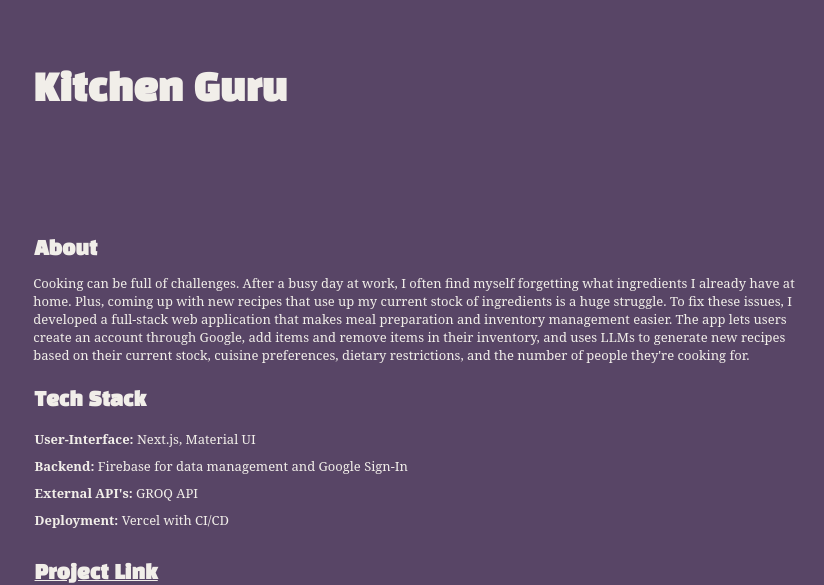
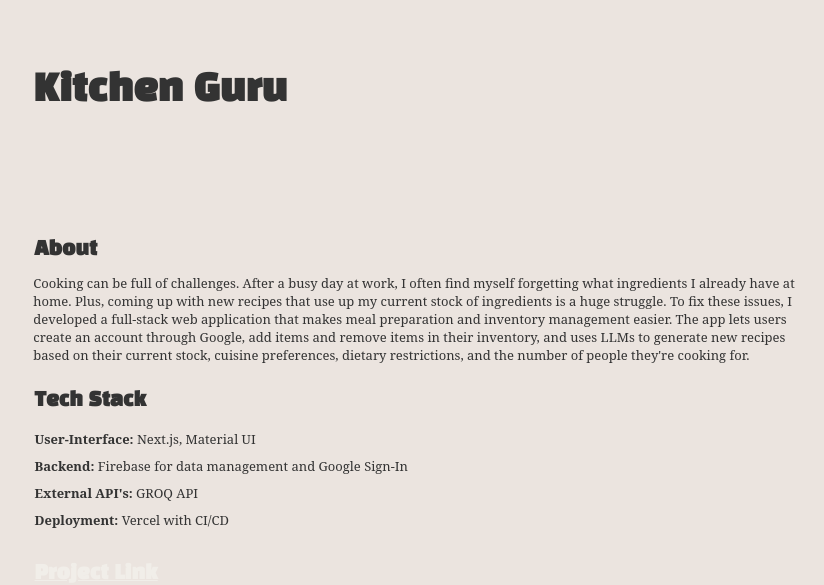
Before and after one commit to aryapatxl/Portfolio, a React (Create React App) app in the folder arya-portfolio/: page /KitchenGuru in a window 1280 px wide. Shown: the top 585 px of the page, without its empty margins (96-920 px from the left). Built offline with nearby package versions, Linux system fonts and the light colour scheme; a web font is replaced by a local one.

Commit message:
changing colors of project pages

```diff
--- a/arya-portfolio/src/pages/CalcPage.js
+++ b/arya-portfolio/src/pages/CalcPage.js
@@ -5,10 +5,10 @@ import CalcImage from "../images/CalcAPI.png"
 
 function CalcPage() {
   return (
-    <div style={{ backgroundColor: '#F3915A', minHeight: '100vh', overflow: 'hidden',color: '#373a44' }} >
+    <div style={{ minHeight: '100vh', overflow: 'hidden'}} >
     <meta name="viewport" content="width=device-width, initial-scale=1.0"></meta>
-      <header className="App-header Proj-App-header" style={{backgroundColor: "#F3915A"}} role="banner">
-        <h1 style={{ color: '#373a44' }}>
+      <header className="App-header Proj-App-header"  role="banner">
+        <h1>
             Financial Calculator API
         </h1>
       </header>
--- a/arya-portfolio/src/pages/EPIKpage.js
+++ b/arya-portfolio/src/pages/EPIKpage.js
@@ -5,10 +5,10 @@ import EPIKvid from "../videos/EPIKVideo.MOV"
 
 function EpikPage() {
   return (
-    <div style={{ backgroundColor: '#F4C578', minHeight: '100vh', overflow: 'hidden',color: '#373a44' }} >
+    <div style={{  minHeight: '100vh', overflow: 'hidden'}} >
     <meta name="viewport" content="width=device-width, initial-scale=1.0"></meta>
-      <header className="App-header Proj-App-header" style={{backgroundColor: "#F4C578"}} role="banner">
-        <h1 style={{ color: '#373a44' }}>
+      <header className="App-header Proj-App-header"  role="banner">
+        <h1>
             AI Conversation Catalyst
         </h1>
       </header>
@@ -16,7 +16,7 @@ function EpikPage() {
         <section class="experience-block project-block">
             <div>
                 <section class="about-block">
-                    <h1 style={{ color: '#373a44' }} class="section-header">About</h1>
+                    <h1  class="section-header">About</h1>
                     <div style={{marginLeft: "10.1%"}} class="experience-item">
                         <ul>
                             <li style={{ color: '#373a44' }}>The EPIK Project is a non-profit organization dedicated to combating human trafficking in the US by reducing sexual exploitation. EPIK tackles this problem by deploying fake advertisements to attract potential perpetrators, then their volunteers engage in “therapeutic” conversations with the perpetrators. These conversations are critical for dissuading individuals from committing sexual exploitation, however the <b>problem</b> is that they can often be difficult to navigate and emotionally draining. Our team developed a <b>solution</b>: a conversation analysis tool designed to assist volunteers in managing these conversations effectively, thereby enhancing their ability to prevent human trafficking.</li>
--- a/arya-portfolio/src/pages/KitchenPage.js
+++ b/arya-portfolio/src/pages/KitchenPage.js
@@ -5,10 +5,10 @@ import KitchenGuru from "../videos/KitchenGuru.mov"
 
 function SlackPage() {
   return (
-    <div style={{ backgroundColor: '#584566', minHeight: '100vh', overflow: 'hidden', color: '#f1eee9' }} >
+    <div style={{ minHeight: '100vh', overflow: 'hidden'}} >
     <meta name="viewport" content="width=device-width, initial-scale=1.0"></meta>
       <header className="App-header Proj-App-header" role="banner">
-        <h1 style={{ color: '#f1eee9' }}>
+        <h1>
             Kitchen Guru
         </h1>
       </header>
@@ -16,23 +16,23 @@ function SlackPage() {
         <section class="experience-block project-block">
             <div>
                 <section class="about-block">
-                    <h1 style={{ color: '#f1eee9' }} class="section-header">About</h1>
+                    <h1  class="section-header">About</h1>
                     <div style={{marginLeft: "10.1%"}} class="experience-item">
                         <ul>
-                            <li style={{ color: '#f1eee9' }}> Cooking can be full of challenges. After a busy day at work, I often find myself forgetting what ingredients I already have at home. Plus, coming up with new recipes that use up my current stock of ingredients is a huge struggle. To fix these issues, I developed a full-stack web application that makes meal preparation and inventory management easier. The app lets users create an account through Google, add items and remove items in their inventory, and uses LLMs to generate new recipes based on their current stock, cuisine preferences, dietary restrictions, and the number of people they're cooking for.</li>
+                            <li> Cooking can be full of challenges. After a busy day at work, I often find myself forgetting what ingredients I already have at home. Plus, coming up with new recipes that use up my current stock of ingredients is a huge struggle. To fix these issues, I developed a full-stack web application that makes meal preparation and inventory management easier. The app lets users create an account through Google, add items and remove items in their inventory, and uses LLMs to generate new recipes based on their current stock, cuisine preferences, dietary restrictions, and the number of people they're cooking for.</li>
                         </ul>
                     </div>
                 </section>
             </div>
 
             <section class="techstack-block">
-                <h1 style={{ color: '#f1eee9' }} class="section-header">Tech Stack</h1>
+                <h1 class="section-header">Tech Stack</h1>
                 <div style={{marginLeft: "10.2%"}} class="about-p experience-item">
                     <ul>
-                        <p style={{ color: '#f1eee9'}}><b>User-Interface:</b> Next.js, Material UI</p>
-                        <p style={{ color: '#f1eee9'}}><b>Backend:</b> Firebase for data management and Google Sign-In</p>
-                        <p style={{ color: '#f1eee9'}}><b>External API's:</b>  GROQ API</p>
-                        <p style={{ color: '#f1eee9'}}><b>Deployment:</b> Vercel with CI/CD</p>
+                        <p><b>User-Interface:</b> Next.js, Material UI</p>
+                        <p><b>Backend:</b> Firebase for data management and Google Sign-In</p>
+                        <p><b>External API's:</b>  GROQ API</p>
+                        <p><b>Deployment:</b> Vercel with CI/CD</p>
 
                     </ul>
                 </div>
--- a/arya-portfolio/src/pages/SlackPage.js
+++ b/arya-portfolio/src/pages/SlackPage.js
@@ -5,10 +5,10 @@ import SlackBotDemo from "../videos/SlackBotDemo.mov"
 
 function SlackPage() {
   return (
-    <div style={{ backgroundColor: '#584566', minHeight: '100vh', overflow: 'hidden', color: '#f1eee9' }} >
+    <div style={{  minHeight: '100vh', overflow: 'hidden', }} >
     <meta name="viewport" content="width=device-width, initial-scale=1.0"></meta>
       <header className="App-header Proj-App-header" role="banner">
-        <h1 style={{ color: '#f1eee9' }}>
+        <h1>
             Diversity, Equity & Inclusion SlackBot
         </h1>
       </header>
@@ -16,22 +16,22 @@ function SlackPage() {
         <section class="experience-block project-block">
             <div>
                 <section class="about-block">
-                    <h1 style={{ color: '#f1eee9' }} class="section-header">About</h1>
+                    <h1 class="section-header">About</h1>
                     <div style={{marginLeft: "10.1%"}} class="experience-item">
                         <ul>
-                            <li style={{ color: '#f1eee9' }}>With the presence of international students in universities, adapting to professional and DEl-Oriented language can be a <b>significant challenge</b>. As a project for CHAOSS, I work alongside a team to solve this issue. Our <b>solution</b> is a Slack Bot that assists in correcting and guiding students toward the appropriate language use by creating a friendly and inclusive word checking bot that will check and detect messages that slack users send.</li>
+                            <li>With the presence of international students in universities, adapting to professional and DEl-Oriented language can be a <b>significant challenge</b>. As a project for CHAOSS, I work alongside a team to solve this issue. Our <b>solution</b> is a Slack Bot that assists in correcting and guiding students toward the appropriate language use by creating a friendly and inclusive word checking bot that will check and detect messages that slack users send.</li>
                         </ul>
                     </div>
                 </section>
             </div>
 
             <section class="techstack-block">
-                <h1 style={{ color: '#f1eee9' }} class="section-header">Tech Stack</h1>
+                <h1 class="section-header">Tech Stack</h1>
                 <div style={{marginLeft: "10.2%"}} class="about-p experience-item">
                     <ul>
-                        <p style={{ color: '#f1eee9'}}><b>User-Interface:</b> Slack</p>
-                        <p style={{ color: '#f1eee9'}}><b>Backend:</b> Bolt.js</p>
-                        <p style={{ color: '#f1eee9'}}><b>External API's:</b> Alex.js, Free Dictionary API</p>
+                        <p><b>User-Interface:</b> Slack</p>
+                        <p><b>Backend:</b> Bolt.js</p>
+                        <p><b>External API's:</b> Alex.js, Free Dictionary API</p>
 
                     </ul>
                 </div>
@@ -48,7 +48,7 @@ function SlackPage() {
             </section>
             <section>
                 <div style={{marginLeft: "10.1%"}} class="experience-item">
-                    <p style={{ color: '#f1eee9' }} > Note: This project was developed for an external stakeholder for exclusive use. As a result, the code is stored in a private GitHub repository, and the project link is not publicly accessible.</p>
+                    <p > Note: This project was developed for an external stakeholder for exclusive use. As a result, the code is stored in a private GitHub repository, and the project link is not publicly accessible.</p>
                 </div>
             </section>
         </section>
--- a/arya-portfolio/src/pages/projects.css
+++ b/arya-portfolio/src/pages/projects.css
@@ -1,12 +1,10 @@
 
 
 
-.slack-bot {
-    background-color: #584566;
-}
+
 
 .Proj-App-header {
-    background-color: #584566;
+
     padding-left: 10.1% !important;
     padding: 45px;
     margin: 0;
```
Also changed, not shown: arya-portfolio/src/pages/WarrantsPage.js (+9 -9 lines).
